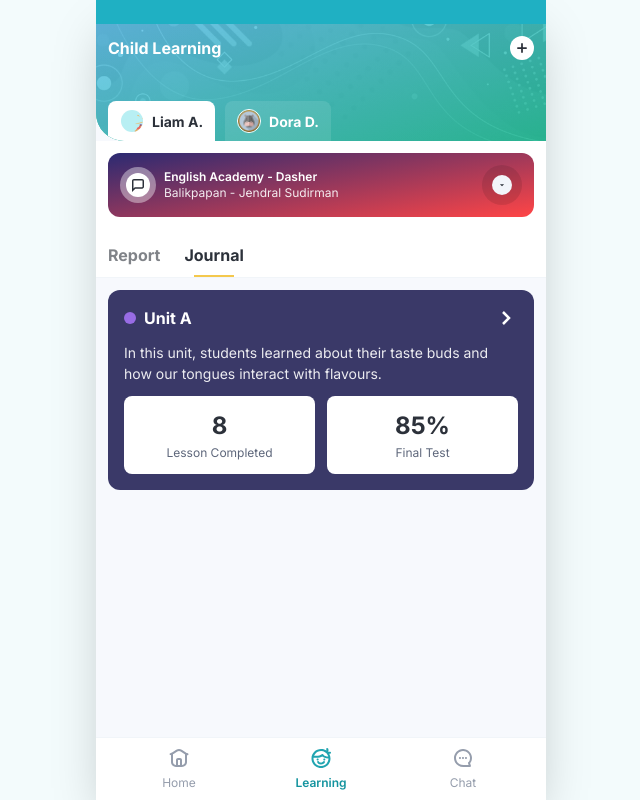
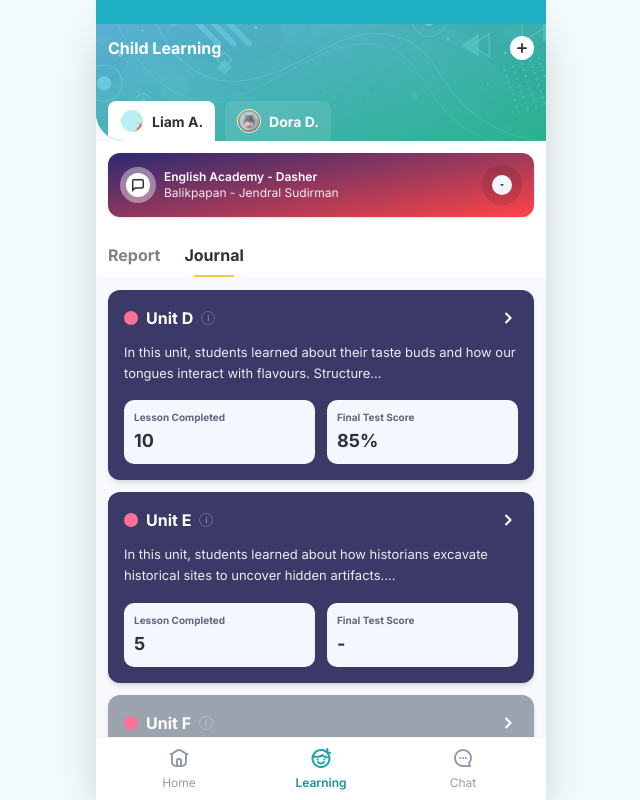
Before and after one commit to hhidro29/parent-app, a Next.js app in the folder apps/web/: page /learning in a window 1280 px wide. Both pictures are taken after a click on the button "Journal". Shown: the whole page, without its empty margins (319-959 px from the left). Built offline with nearby package versions, Linux system fonts and the light colour scheme.

Commit message:
feat: refine Liam's journal tab UI based on design spec

```diff
--- a/apps/web/src/app/learning/page.tsx
+++ b/apps/web/src/app/learning/page.tsx
@@ -21,7 +21,7 @@ const CHILDREN_DATA: ChildData[] = [
     {
         id: "liam",
         name: "Liam A.",
-        avatar: "/assets/images/page-specialbuatkamu/thumbnail-championswonderlab.png", // Using asset as placeholder
+        avatar: "/assets/images/page-specialbuatkamu/thumbnail-championswonderlab.png",
         program: "English Academy - Dasher",
         location: "Balikpapan - Jendral Sudirman",
         gradient: "linear-gradient(169.875deg, #2B2A72 0%, #FF4546 100%)",
@@ -41,6 +41,33 @@ const CHILDREN_DATA: ChildData[] = [
             lessonComplete: 8,
             attendance: "90%",
         }
+    }
+];
+
+const LIAM_JOURNAL = [
+    {
+        unit: "Unit D",
+        description: "In this unit, students learned about their taste buds and how our tongues interact with flavours. Structure...",
+        lessonCompleted: "10",
+        finalTest: "85%",
+        status: "active",
+        dotColor: "bg-[#FF7096]"
+    },
+    {
+        unit: "Unit E",
+        description: "In this unit, students learned about how historians excavate historical sites to uncover hidden artifacts....",
+        lessonCompleted: "5",
+        finalTest: "-",
+        status: "active",
+        dotColor: "bg-[#FF7096]"
+    },
+    {
+        unit: "Unit F",
+        description: "In this unit, students learned about Winter Olympics and explored the unique cultures of Inuit peoples wh...",
+        lessonCompleted: "0",
+        finalTest: "-",
+        status: "disabled",
+        dotColor: "bg-[#FF7096]"
     }
 ];
 
@@ -88,20 +115,14 @@ export default function LearningPage() {
         <div className="flex flex-col min-h-full w-full bg-[#F7F9FD] pb-[100px]">
             {/* Header Section */}
             <div className="relative w-full shrink-0">
-                {/* Teal Status Bar area */}
                 <div className="bg-[#1FB0C3] h-[24px] w-full" />
-
-                {/* Main Header with Pattern */}
                 <div className="relative h-[117px] w-full overflow-hidden rounded-bl-[28px] bg-[#34CE9E]">
-                    {/* Gradient Layer */}
                     <div
                         className="absolute inset-0 z-0"
                         style={{
                             backgroundImage: "linear-gradient(90deg, rgba(4, 35, 81, 0.14) 0%, rgba(4, 35, 81, 0.14) 100%), linear-gradient(161.996deg, #7BD7FB 0%, #34CE9E 100%)"
                         }}
                     />
-
-                    {/* Pattern Overlay */}
                     <div className="absolute inset-0 z-1 opacity-40 mix-blend-luminosity">
                         <Image
                             src="/assets/images/page-specialbuatkamu/background-header-specialuntukkamu.png"
@@ -121,24 +142,16 @@ export default function LearningPage() {
                             </div>
                         </div>
 
-                        {/* Child Selector Tabs */}
                         <div className="flex items-end px-[12px] gap-[10px] flex-1 mt-auto">
                             {CHILDREN_DATA.map(child => (
                                 <button
                                     key={child.id}
                                     onClick={() => setSelectedChildId(child.id)}
-                                    className={`flex items-center gap-[8px] px-[12px] py-[8px] rounded-t-[8px] transition-colors ${selectedChildId === child.id
-                                            ? "bg-white"
-                                            : "bg-white/10 text-white"
+                                    className={`flex items-center gap-[8px] px-[12px] py-[8px] rounded-t-[8px] transition-colors ${selectedChildId === child.id ? "bg-white" : "bg-white/10 text-white"
                                         }`}
                                 >
                                     <div className="relative w-[24px] h-[24px] rounded-full overflow-hidden border border-white">
-                                        <Image
-                                            src={child.avatar}
-                                            alt={child.name}
-                                            fill
-                                            className="object-cover"
-                                        />
+                                        <Image src={child.avatar} alt={child.name} fill className="object-cover" />
                                     </div>
                                     <span className={`font-['Inter'] font-bold text-[14px] ${selectedChildId === child.id ? "text-[#2C313A]" : "text-white"}`}>
                                         {child.name}
@@ -153,7 +166,7 @@ export default function LearningPage() {
             {/* Program Card area */}
             <div className="w-full px-[12px] py-[12px] bg-white">
                 <div
-                    className="w-full rounded-[12px] overflow-hidden flex items-center justify-between p-[12px] relative"
+                    className="w-full rounded-[12px] overflow-hidden flex items-center justify-between p-[12px] relative shadow-sm"
                     style={{ backgroundImage: selectedChild.gradient }}
                 >
                     <div className="flex items-center gap-[8px] flex-1">
@@ -271,31 +284,43 @@ export default function LearningPage() {
                     </>
                 ) : (
                     <div className="flex flex-col gap-[12px]">
-                        {/* Journal Cards */}
-                        <div className="bg-[#3A3968] rounded-[12px] p-[16px] text-white flex flex-col gap-[12px] cursor-pointer">
+                        {/* Journal Cards for Liam */}
+                        {selectedChildId === 'liam' ? (
+                            LIAM_JOURNAL.map((item, index) => (
+                                <div
+                                    key={index}
+                                    className={`${item.status === 'disabled' ? 'bg-[#9BA3AF]' : 'bg-[#3A3968]'} rounded-[12px] p-[16px] text-white flex flex-col gap-[12px] cursor-pointer shadow-md`}
+                                >
                                     <div className="flex items-center justify-between">
                                         <div className="flex items-center gap-[8px]">
-                                    <div className="w-[12px] h-[12px] bg-[#986CE5] rounded-full" />
-                                    <span className="font-['Inter'] font-bold text-[16px]">Unit A</span>
+                                            <div className={`w-[14px] h-[14px] ${item.dotColor} rounded-full`} />
+                                            <span className="font-['Inter'] font-bold text-[16px]">{item.unit}</span>
+                                            <div className="w-[14px] h-[14px] border border-white/40 rounded-full flex items-center justify-center text-[8px] opacity-60">i</div>
                                         </div>
-                                <svg width="24" height="24" viewBox="0 0 24 24" fill="none" stroke="currentColor" strokeWidth="2.5">
+                                        <svg width="20" height="20" viewBox="0 0 24 24" fill="none" stroke="currentColor" strokeWidth="2.5">
                                             <path d="M9 18l6-6-6-6" />
                                         </svg>
                                     </div>
-                            <p className="font-['Inter'] text-[14px] opacity-90">
-                                In this unit, students learned about their taste buds and how our tongues interact with flavours.
+                                    <p className="font-['Inter'] text-[13px] opacity-90 leading-relaxed line-clamp-2">
+                                        {item.description}
                                     </p>
-                            <div className="flex gap-[12px]">
-                                <div className="flex-1 bg-white rounded-[8px] p-[12px] text-center">
-                                    <p className="font-['Inter'] font-bold text-[24px] text-[#2C313A]">8</p>
-                                    <p className="text-[12px] text-[#5E677B]">Lesson Completed</p>
+                                    <div className="flex gap-[12px] mt-[4px]">
+                                        <div className="flex-1 bg-[#F5F7FF] rounded-[10px] p-[10px] flex flex-col items-start min-h-[58px]">
+                                            <p className="text-[10px] text-[#5E677B] font-bold mb-[2px]">Lesson Completed</p>
+                                            <p className="font-['Inter'] font-bold text-[18px] text-[#2C313A] mt-auto">{item.lessonCompleted}</p>
                                         </div>
-                                <div className="flex-1 bg-white rounded-[8px] p-[12px] text-center">
-                                    <p className="font-['Inter'] font-bold text-[24px] text-[#2C313A]">85%</p>
-                                    <p className="text-[12px] text-[#5E677B]">Final Test</p>
+                                        <div className="flex-1 bg-[#F5F7FF] rounded-[10px] p-[10px] flex flex-col items-start min-h-[58px]">
+                                            <p className="text-[10px] text-[#5E677B] font-bold mb-[2px]">Final Test Score</p>
+                                            <p className="font-['Inter'] font-bold text-[18px] text-[#2C313A] mt-auto">{item.finalTest}</p>
                                         </div>
                                     </div>
                                 </div>
+                            ))
+                        ) : (
+                            <div className="w-full py-[40px] flex flex-col items-center justify-center opacity-60">
+                                <p className="text-[#2C313A] font-bold">No Journal available yet</p>
+                            </div>
+                        )}
                     </div>
                 )}
             </div>
```
Lines whose indentation alone changed are shown as unchanged.
